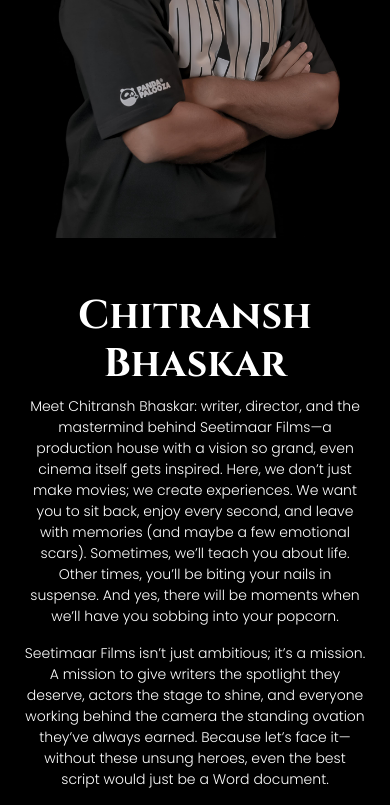
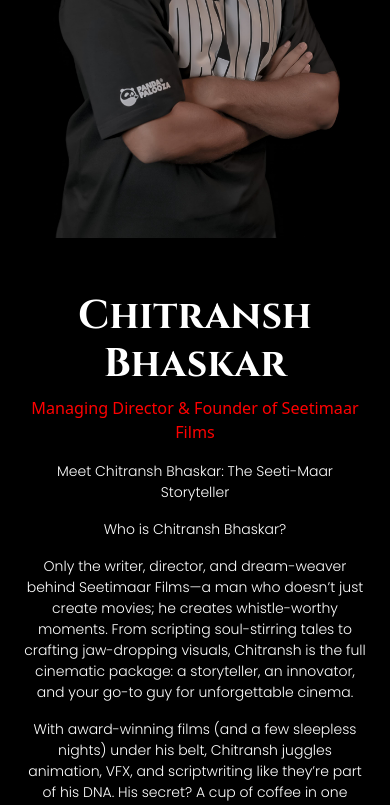
Before and after one commit to sumant1512/seetimaar-films, an Angular app: page / in a window 390 px wide. Shown: the part 1156-1961 px from the top of the page. Built offline with nearby package versions, Linux system fonts and the light colour scheme; a web font is replaced by a local one.

Commit message:
logo added and about updated

```diff
--- a/src/app/+home/about-section/about-section.component.html
+++ b/src/app/+home/about-section/about-section.component.html
@@ -1,5 +1,24 @@
 <section>
   <div class="container mt-0 mt-md-5 mt-lg-0 mb-4 mb-md-5 pb-0 pb-lg-3">
-    <app-about-card [aboutData]="aboutData"></app-about-card>
+    <!-- <app-about-card [aboutData]="aboutData"></app-about-card> -->
+    <div class="row align-items-center">
+      <div class="col-12 col-md-4">
+        <img class="img-fluid" [src]="aboutData.img" [alt]="aboutData.imgAlt" />
+      </div>
+      <div class="col-12 col-md-8 about-card">
+        <h1 class="name">{{ aboutData.name }}</h1>
+        <p class="intro">Managing Director & Founder of Seetimaar Films</p>
+        <p *ngFor="let bio of aboutData.bio" class="bio">
+          {{ bio }}
+        </p>
+        <button
+          class="red-btn mt-4"
+          *ngIf="aboutData.isReadBtnActive"
+          [routerLink]="'/about'"
+        >
+          Read More
+        </button>
+      </div>
+    </div>
   </div>
 </section>
--- a/src/app/+home/about-section/about-section.component.scss
+++ b/src/app/+home/about-section/about-section.component.scss
@@ -0,0 +1,23 @@
+@import "mq";
+
+.about-card {
+  .name {
+    font-family: Cinzel;
+    font-size: 40px;
+    font-weight: 700;
+  }
+  .intro {
+    color: red;
+  }
+  .bio {
+    font-family: Poppins;
+    font-weight: 300;
+    font-size: 14px;
+  }
+  padding: 54px 24px 54px 24px;
+  text-align: center;
+  @include mq(md) {
+    padding: 0px 8px 0px 54px;
+    text-align: left;
+  }
+}
--- a/src/app/+home/about-section/about-section.component.ts
+++ b/src/app/+home/about-section/about-section.component.ts
@@ -1,10 +1,12 @@
 import { Component } from '@angular/core';
 import { AboutCardComponent } from '../../+shared/about-card/about-card.component';
+import { CommonModule } from '@angular/common';
+import { RouterModule } from '@angular/router';
 
 @Component({
   selector: 'app-about-section',
   standalone: true,
-  imports: [AboutCardComponent],
+  imports: [CommonModule, RouterModule],
   templateUrl: './about-section.component.html',
   styleUrl: './about-section.component.scss',
 })
@@ -12,9 +14,12 @@
   aboutData = {
     name: 'Chitransh Bhaskar',
     bio: [
-      'Meet Chitransh Bhaskar: writer, director, and the mastermind behind Seetimaar Films—a production house with a vision so grand, even cinema itself gets inspired. Here, we don’t just make movies; we create experiences. We want you to sit back, enjoy every second, and leave with memories (and maybe a few emotional scars). Sometimes, we’ll teach you about life. Other times, you’ll be biting your nails in suspense. And yes, there will be moments when we’ll have you sobbing into your popcorn.',
-      'Seetimaar Films isn’t just ambitious; it’s a mission. A mission to give writers the spotlight they deserve, actors the stage to shine, and everyone working behind the camera the standing ovation they’ve always earned. Because let’s face it—without these unsung heroes, even the best script would just be a Word document.',
-      'We’re also a sanctuary for dreamers. Got an idea that can shake the world (or at least make people remember it till the end of time)? We’re all ears. Whether it’s epic, emotional, or utterly eccentric, we’re ready to bring it to life. Because at Seetimaar Films, every great story deserves its moment on the big screen.',
+      'Meet Chitransh Bhaskar: The Seeti-Maar Storyteller',
+      'Who is Chitransh Bhaskar?',
+      'Only the writer, director, and dream-weaver behind Seetimaar Films—a man who doesn’t just create movies; he creates whistle-worthy moments. From scripting soul-stirring tales to crafting jaw-dropping visuals, Chitransh is the full cinematic package: a storyteller, an innovator, and your go-to guy for unforgettable cinema.',
+      'With award-winning films (and a few sleepless nights) under his belt, Chitransh juggles animation, VFX, and scriptwriting like they’re part of his DNA. His secret? A cup of coffee in one hand and boundless creativity in the other.',
+      'When he’s not dreaming up plots that make you laugh, cry, or whistle till your lungs hurt, he’s busy giving Indian cinema a much-needed shake-up.',
+      'Seetimaar Films isn’t just a production house—it’s his mission to turn stories into spectacular experiences. So grab your popcorn, because Chitransh Bhaskar’s next adventure is bound to be a blockbuster.',
     ],
     isReadBtnActive: true,
     img: 'chitransh.jpeg',
--- a/src/app/+shared/footer/footer.component.html
+++ b/src/app/+shared/footer/footer.component.html
@@ -4,7 +4,7 @@
     <div class="row text-center text-md-start">
       <!-- Logo Section -->
       <div class="col-md-3 mb-4 mb-md-0">
-        <img src="logo.png" class="img-fluid" alt="Logo" />
+        <img src="logo.png" class="logo" alt="Logo" />
       </div>
       <!-- Explore Section -->
       <div class="footer-explore col-md-3 mb-4 mb-md-0">
--- a/src/app/+shared/footer/footer.component.scss
+++ b/src/app/+shared/footer/footer.component.scss
@@ -1,6 +1,11 @@
 .footer-section {
   .footer {
     color: white;
+  }
+
+  .logo {
+    width: 120px;
+    height: 60px;
   }
 
   .footer-heading {
--- a/src/app/+shared/header/header.component.scss
+++ b/src/app/+shared/header/header.component.scss
@@ -31,6 +31,8 @@
 .header .logo {
   color: #a3a3a3;
   transition: font-size 0.25s ease-in-out;
+  width: 120px;
+  height: 60px;
   cursor: pointer;
   @include mq(lg) {
     position: fixed;
```
Also changed, not shown: public/logo.png.
